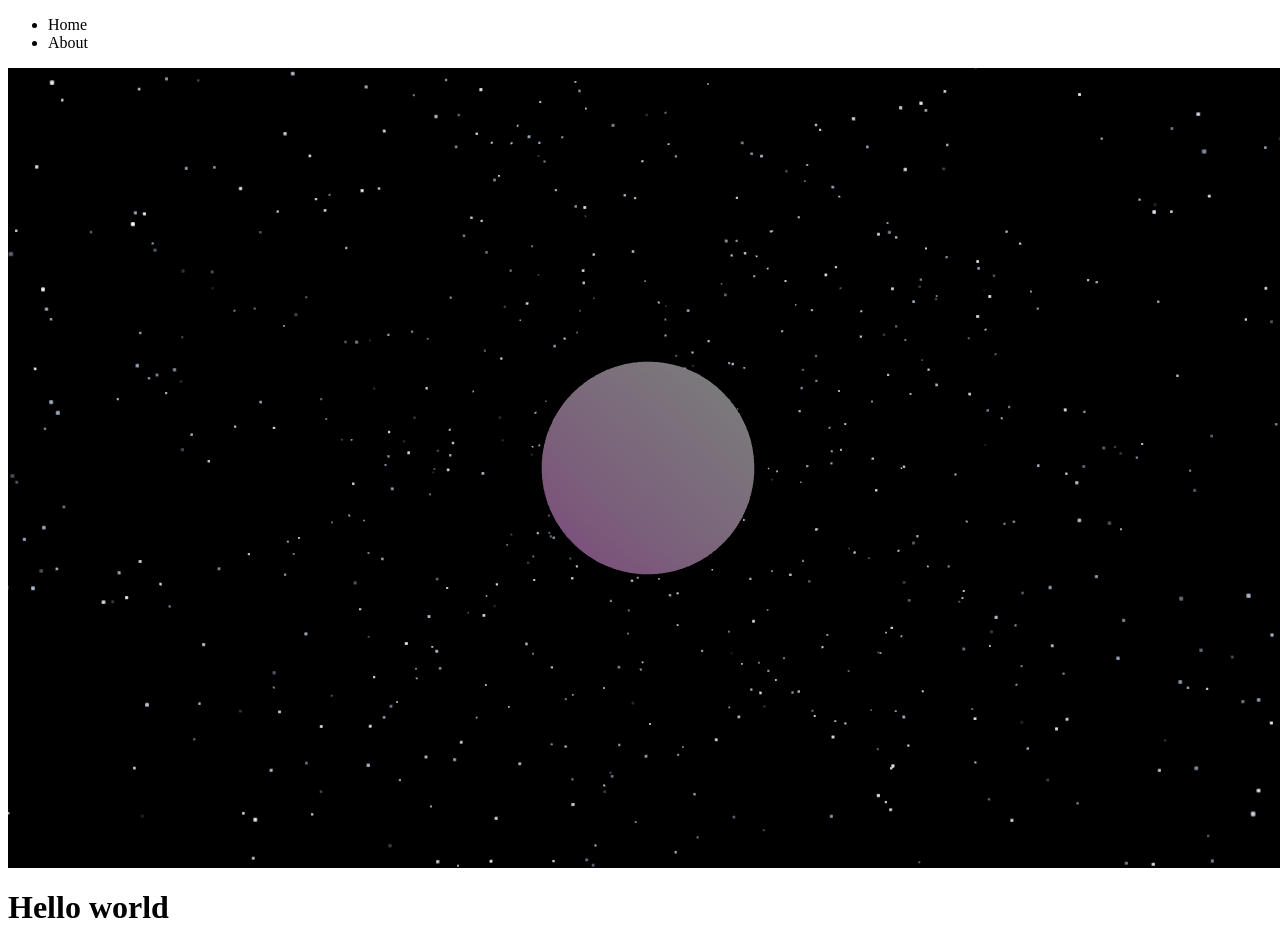
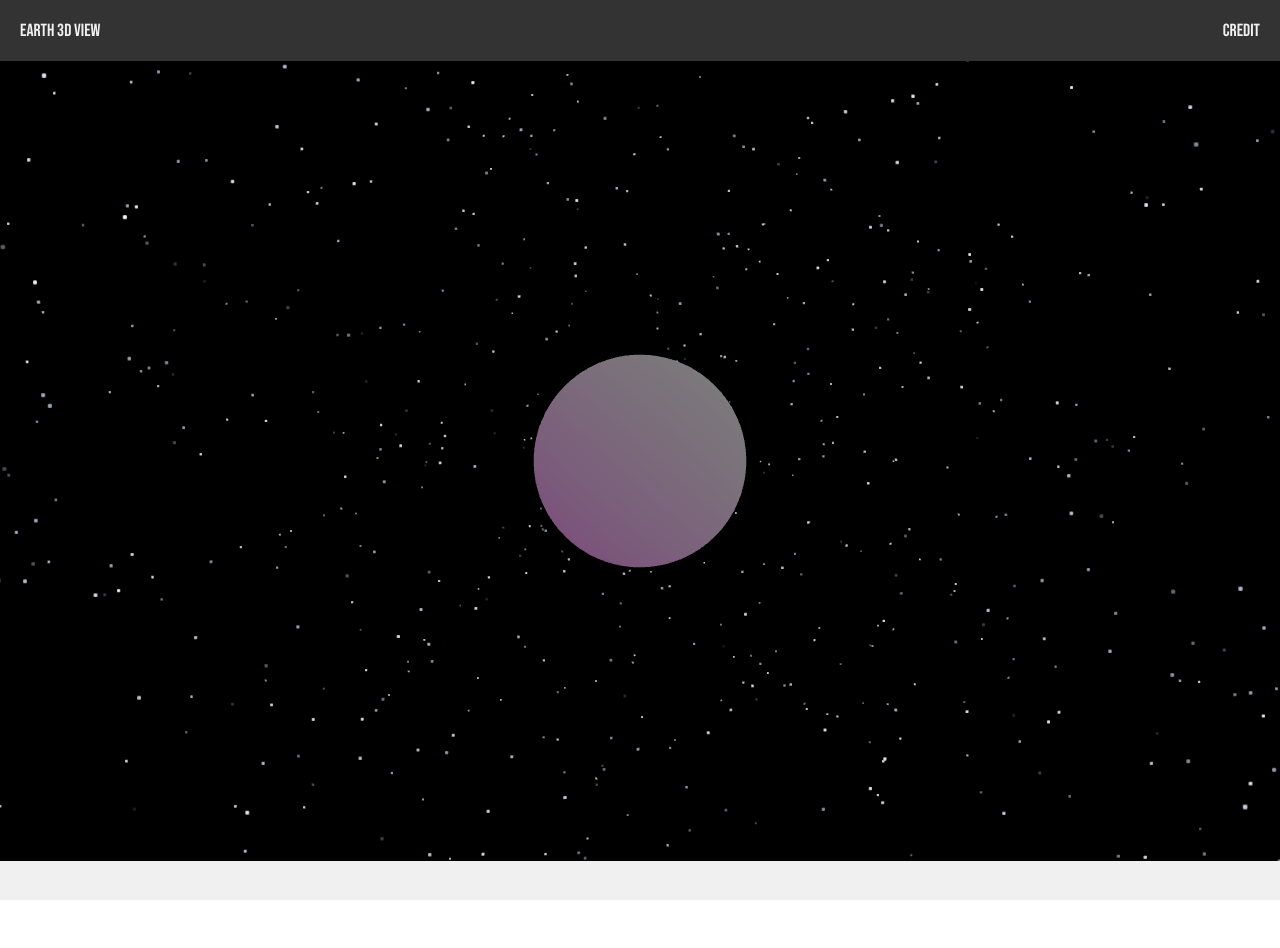
Before and after one commit to lazarevkristijan/earrth-3d, a plain HTML site: page index.html in a window 1280 px wide. After the commit the page ends 900 px from the top, so only its background shows below. Drawn offline with nearby package versions, Linux system fonts and the light colour scheme; animation ran at ten frames a second.

Commit message:
add simple styling

```diff
--- a/index.html
+++ b/index.html
@@ -7,6 +7,10 @@
       content="width=device-width, initial-scale=1.0"
     />
     <title>Earth 3D</title>
+    <link
+      rel="stylesheet"
+      href="style.css"
+    />
     <script type="importmap">
       {
         "imports": {
@@ -18,15 +22,20 @@
   </head>
   <body>
     <nav>
+      <p>Earth 3D view</p>
       <ul>
-        <li>Home</li>
-        <li>About</li>
+        <li>
+          <a href="https://metamorphica.digital"> Credit </a>
+        </li>
       </ul>
     </nav>
 
-    <div id="maindiv">
-      <h1>Hello world</h1>
-    </div>
+    <main id="main">
+      <div>
+        <h1>Hello world</h1>
+      </div>
+    </main>
+
     <script
       type="module"
       src="index.js"
--- a/index.js
+++ b/index.js
@@ -1,5 +1,5 @@
 import * as THREE from "three"
-import { OrbitControls } from "jsm/controls/OrbitControls.js"
+// import { OrbitControls } from "jsm/controls/OrbitControls.js"
 import getStarField from "./getStarfield.js"
 
 const w = window.innerWidth
@@ -9,7 +9,7 @@ const camera = new THREE.PerspectiveCamera(75, w / h, 0.1, 1000)
 camera.position.z = 5
 const renderer = new THREE.WebGLRenderer({ antialias: true })
 renderer.setSize(w, h)
-document.body.insertBefore(renderer.domElement, document.getElementById('maindiv'))
+document.body.insertBefore(renderer.domElement, document.getElementById("main"))
 
 const earthGroup = new THREE.Group()
 earthGroup.rotation.z = (-23.4 * Math.PI) / 100
--- a/style.css
+++ b/style.css
@@ -1,10 +1,39 @@
+@import url("https://fonts.googleapis.com/css2?family=Bebas+Neue:ital,wght@0,100..800;1,100..800&display=swap");
+* {
+  margin: 0;
+  padding: 0;
+  box-sizing: border-box;
+  font-family: "Bebas Neue", sans-serif;
+  color: #f0f0f0;
+}
 body {
-  margin: 0;
+  overflow-x: hidden;
 }
+
 nav {
-  width: 100vh;
-  background: red;
+  width: 100%;
+  background-color: #333;
+  padding: 20px;
+  font-size: 1.1rem;
+  display: flex;
+  justify-content: space-between;
+}
+nav > ul {
+  display: flex;
+  gap: 20px;
+}
+nav > ul > li {
+  color: #f0f0f0;
+  font-size: 1.1rem;
+}
+a {
+  color: #f0f0f0;
+  text-decoration: none;
+}
+
+li {
+  list-style: none;
 }
 div {
-  background-color: #fafafa;
+  background-color: #f0f0f0;
 }
```
